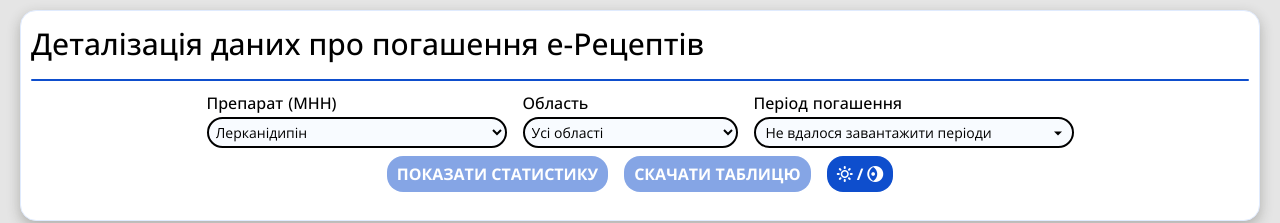
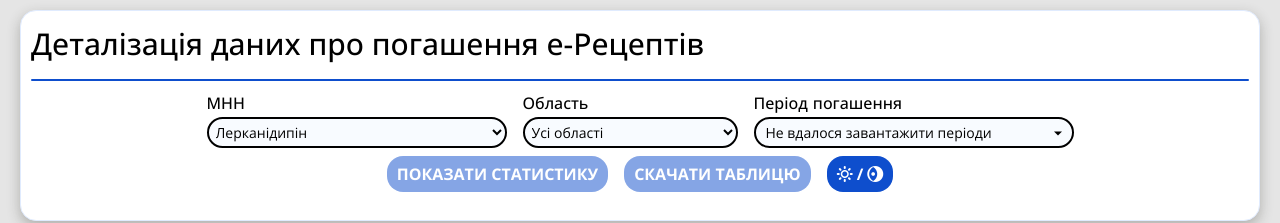
Before and after one commit to NIFUROXCAZID/Dispenses-web-e-prescription, a website: page public/index.html in a window 1280 px wide. Shown: the top 223 px of the page. Drawn offline with nearby package versions, Linux system fonts and the light colour scheme; files that its build step writes are made by us from their sources; no server answers.

Commit message:
мала правка

```diff
--- a/public/index.html
+++ b/public/index.html
@@ -22,7 +22,7 @@
             <h2 class="main-title">Деталізація даних про погашення e-Рецептів</h2>
             <div class="settings">
               <div class="settings__wrap">
-                <label for="drug">Препарат (МНН)</label>
+                <label for="drug">МНН</label>
                 <select id="drug" class="med-select">
                   <option value="lercanidipine" selected>Лерканідипін</option>
                   <option value="eplerenone">Еплеренон</option>
```
